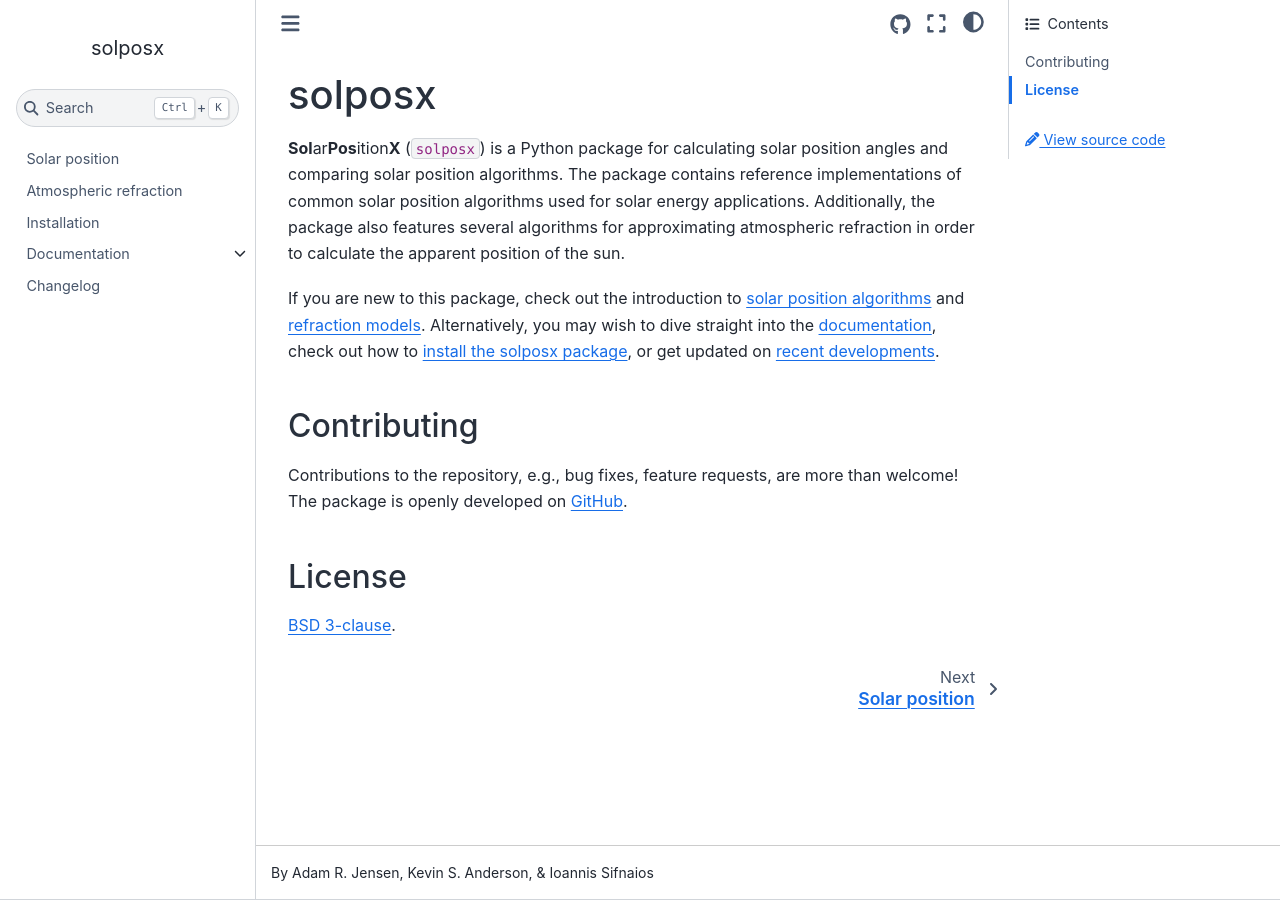
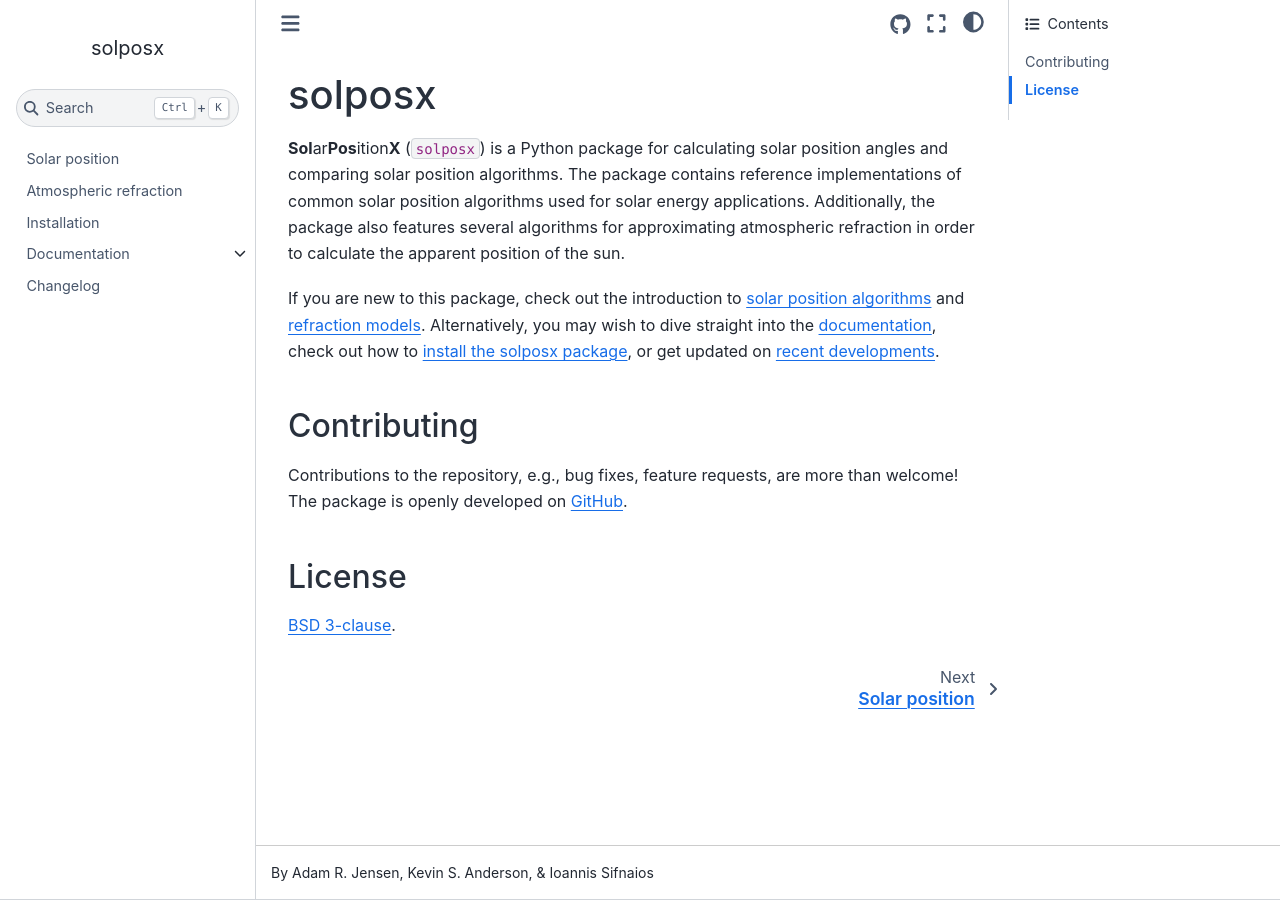
Before and after one commit to pvlib/solposx, a Sphinx documentation site: the page built from docs/source/index.md, in a window 1280 px wide. Built offline with Sphinx 7.4.7 and the Sphinx Book theme 1.1.4, drawn with Linux system fonts in a browser that asks for light colours.

Commit message:
Revert "Show on the right column too"
This reverts commit a64368e62b7c2abe22fcf1ec78db2d6ae8cb6caa.

```diff
--- a/docs/source/_static/css/fix-horizontal-sidebar-elements.css
+++ /dev/null
@@ -1,13 +0,0 @@
-/* By default, sphinx-book-theme sets a flexbox for the sidebar items arragement.
-They may appear in horizontal.
-The following lines change the default CSS to be pydata-sphinx-theme alike. */
-
-.bd-sidebar-secondary .sidebar-secondary-items {
-    display: unset;
-    gap: unset;
-}
-
-/* Fix separator line discontinuity */
-.bd-sidebar-secondary .sidebar-secondary-items .sidebar-secondary-item {
-    padding-bottom: 0.5rem;
-}
--- a/docs/source/conf.py
+++ b/docs/source/conf.py
@@ -62,19 +62,12 @@
     "use_repository_button": True,
     "use_download_button": False,
     "use_edit_page_button": True,
-
-    # layout structure config options inherited from pydata-sphinx-theme
-    # https://pydata-sphinx-theme.readthedocs.io/en/stable/user_guide/layout.html
-    "secondary_sidebar_items": ["page-toc", "edit-this-page"]
 }
-html_css_files = [
-    'css/fix-horizontal-sidebar-elements.css',
-]
 
 # Add any paths that contain custom static files (such as style sheets) here,
 # relative to this directory. They are copied after the builtin static files,
 # so a file named "default.css" will overwrite the builtin "default.css".
-html_static_path = ["_static"]
+# html_static_path = ["_static"]
 
 # The name of the Pygments (syntax highlighting) style to use.
 pygments_style = "sphinx"
```
